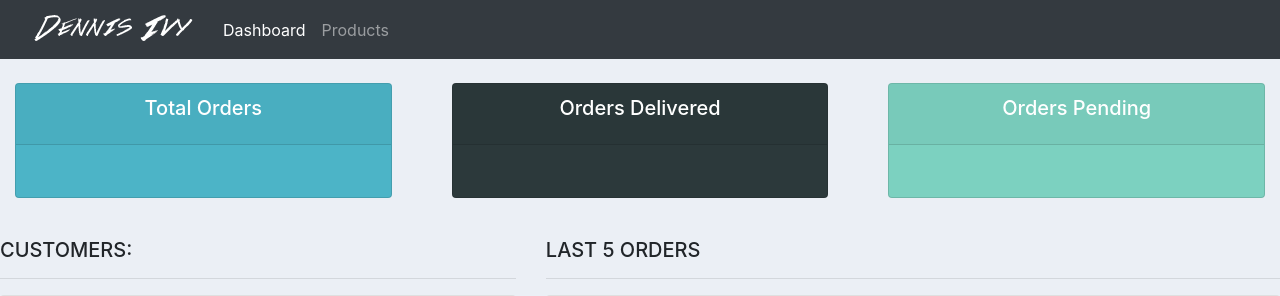
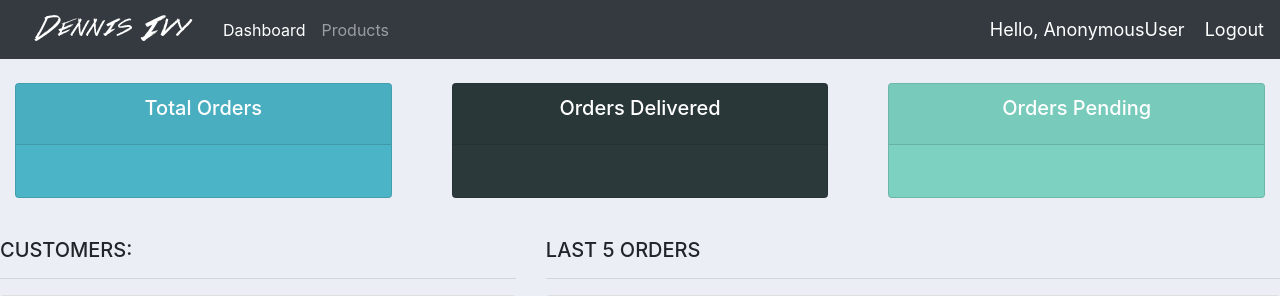
Before and after one commit to Hassanalihazaraa/customer-management-plateform, a Django app: template account/templates/account/dashboard.html in a window 1280 px wide. Shown: the top 296 px of the page. Run offline with Django 3.2, Linux system fonts and the light colour scheme; the template is opened without the code that fills it, so the values that code supplies are empty.

Commit message:
added logout link and middleware to stop public access wheb user is not signed in

```diff
--- a/account/templates/account/navbar.html
+++ b/account/templates/account/navbar.html
@@ -1,5 +1,11 @@
 {% load static %}
-
+<style>
+  .hello-msg{
+    font-size: 18px;
+    color: #fff;
+    margin-left: 20px;
+  }
+</style>
 <nav class="navbar navbar-expand-lg navbar-dark bg-dark">
   <a href="{% url 'home' %}"><img src="{% static 'images/logo.png' %}" alt=""></a>
   <button class="navbar-toggler" type="button" data-toggle="collapse" data-target="#navbarNav" aria-controls="navbarNav" aria-expanded="false" aria-label="Toggle navigation">
@@ -15,4 +21,7 @@
       </li>
     </ul>
   </div>
+
+  <span class="hello-msg">Hello, {{request.user}}</span>
+  <span><a class="hello-msg" href="{% url 'logout' %}">Logout</a></span>
 </nav>
--- a/account/urls.py
+++ b/account/urls.py
@@ -4,7 +4,8 @@ from . import views
 
 urlpatterns = [
     path('register/', views.register, name='register'),
-    path('login/', views.login, name='login'),
+    path('login/', views.loginUser, name='login'),
+    path('logout/', views.logoutUser, name='logout'),
     path('', views.home, name='home'),
     path('products/', views.products, name='products'),
     path('customers/<str:pk>/', views.customers, name='customer'),
```
Also changed, not shown: account/views.py (+24 -2 lines).
